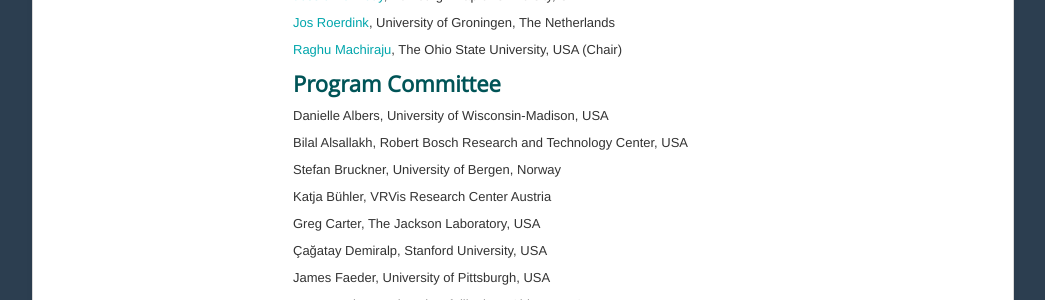
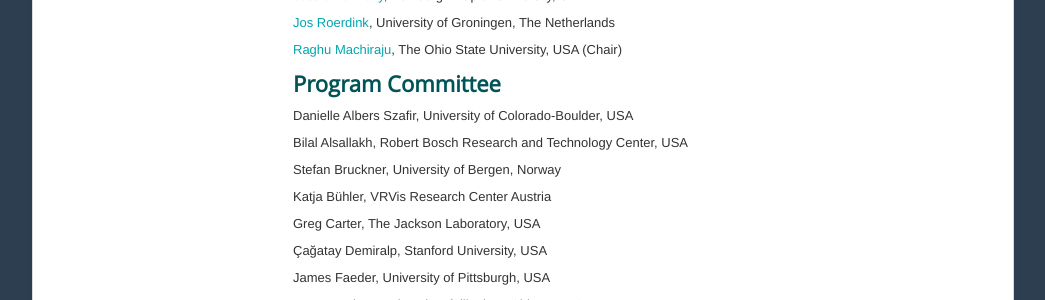
Before and after one commit to ngehlenborg/2017, a Jekyll site: the page built from committee.md, in a window 1280 px wide and 900 px high, scrolled down 1364 px. Shown: the part 152-452 px from the top of the window, without its empty margins (117-1162 px from the left). Built offline with Jekyll 4.4.1, drawn with Linux system fonts in a browser that asks for light colours.

Commit message:
Update IPC:Danielle Albers Szafir, University of Colorado-Boulder, USA

```diff
--- a/committee.md
+++ b/committee.md
@@ -66,7 +66,7 @@ menu: main
 
 ## Program Committee
 
-Danielle Albers, University of Wisconsin-Madison, USA
+Danielle Albers Szafir, University of Colorado-Boulder, USA
 
 Bilal Alsallakh, Robert Bosch Research and Technology Center, USA
 
```
